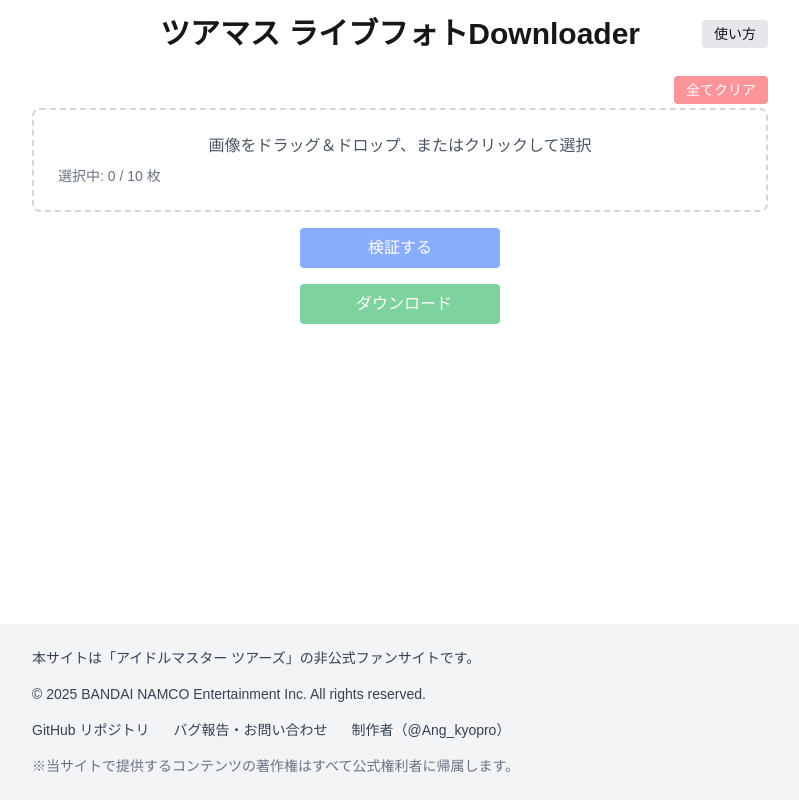
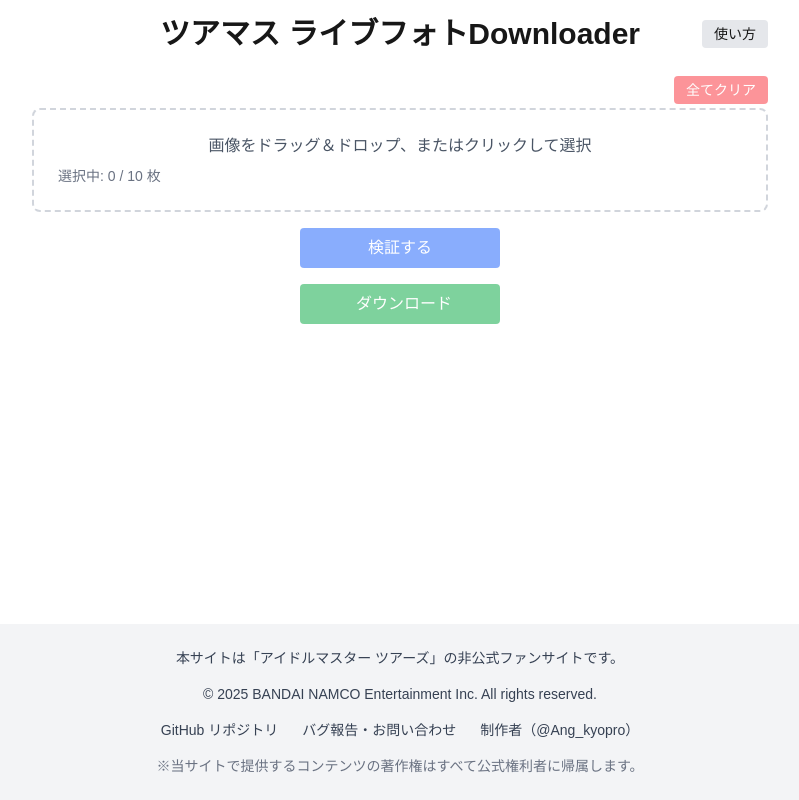
Before and after one commit to Ang107/THE-IDOL-MASTER-TOURS-livephoto-download, a Next.js app in the folder web/: page / in a window 1280 px wide. Shown: the whole page, without its empty margins (240-1039 px from the left). Built offline with nearby package versions, Linux system fonts and the light colour scheme.

Commit message:
フッターの文字を中央に

```diff
--- a/web/src/app/Footer.tsx
+++ b/web/src/app/Footer.tsx
@@ -4,7 +4,7 @@ import React from 'react'
 export default function Footer() {
   return (
     <footer className="bg-gray-100 text-gray-700 py-6">
-      <div className="max-w-screen-md mx-auto px-4 space-y-4 text-sm">
+      <div className="max-w-screen-md mx-auto px-4 space-y-4 text-sm text-center">
         {/* サイト説明 */}
         <p>
           本サイトは「アイドルマスター ツアーズ」の非公式ファンサイトです。
@@ -17,7 +17,7 @@ export default function Footer() {
         </p>
 
         {/* リンク群 */}
-        <div className="flex flex-col sm:flex-row sm:space-x-6 space-y-2 sm:space-y-0">
+        <div className="flex flex-col sm:flex-row justify-center sm:space-x-6 space-y-2 sm:space-y-0">
           <a
             href="https://github.com/Ang107/THE-IDOL-MASTER-TOURS-livephoto-downloader"
             target="_blank"
```
